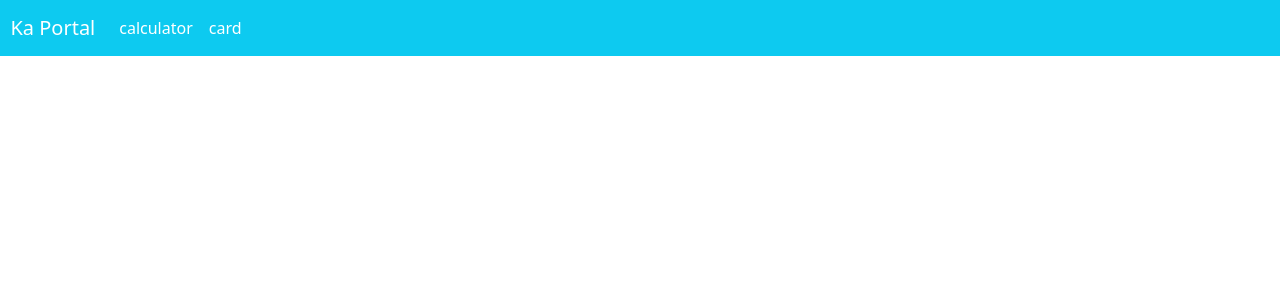
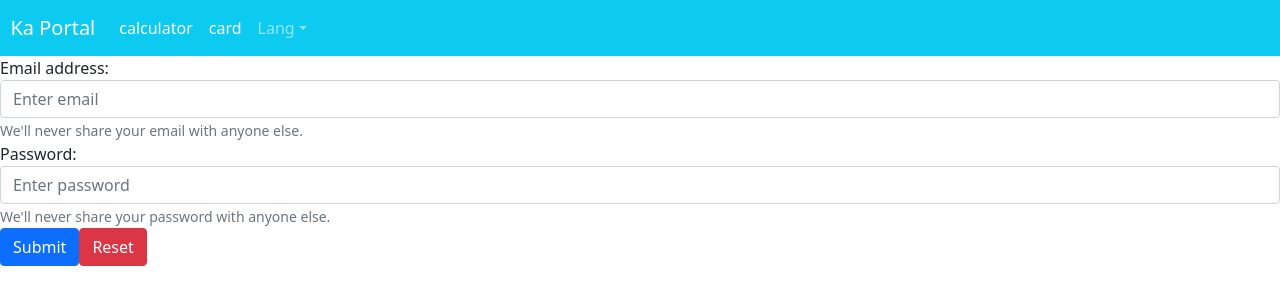
Before and after one commit to kahoau/vue-portal, a Vue app: page /login in a window 1280 px wide. Shown: the top 304 px of the page. Built offline with nearby package versions, Linux system fonts and the light colour scheme.

Commit message:
i18n and login form skeleton

```diff
--- a/package.json
+++ b/package.json
@@ -14,6 +14,7 @@
     "firebase": "^7.24.0",
     "moment": "^2.27.0",
     "vue": "^2.6.11",
+    "vue-i18n": "^8.25.0",
     "vue-router": "^3.2.0",
     "vuex": "^3.4.0"
   },
--- a/src/components/SiteNav.vue
+++ b/src/components/SiteNav.vue
@@ -9,15 +9,15 @@
         <b-nav-item href="#"><b-link to="/cards">card</b-link></b-nav-item>
       </b-navbar-nav>
 
-      <!--
       <b-navbar-nav class="ml-auto">
         <b-nav-item-dropdown text="Lang" right>
-          <b-dropdown-item href="#">EN</b-dropdown-item>
-          <b-dropdown-item href="#">ES</b-dropdown-item>
-          <b-dropdown-item href="#">RU</b-dropdown-item>
-          <b-dropdown-item href="#">FA</b-dropdown-item>
+          <b-dropdown-item href="#" v-for="(lang, i) in langs"
+                           :key="`lang${i}`"
+                           :value="lang"
+                           @click="$i18n.locale = lang">
+            {{ lang }}</b-dropdown-item>
         </b-nav-item-dropdown>
-
+        <!--
         <b-nav-item-dropdown right>
           <template #button-content>
             <em>User</em>
@@ -25,14 +25,18 @@
           <b-dropdown-item href="#">Profile</b-dropdown-item>
           <b-dropdown-item href="#">Sign Out</b-dropdown-item>
         </b-nav-item-dropdown>
+        -->
       </b-navbar-nav>
-      -->
+
     </b-collapse>
   </b-navbar>
 </template>
 
 <script>
 export default {
+  data () {
+    return { langs: ['en', 'tc'] }
+  },
   methods: {
   }
 }
--- /dev/null
+++ b/src/locales/en.json
@@ -0,0 +1,6 @@
+{
+  "calculator": {
+    "title" : "Calculator",
+    "formula" : "Formula"
+  }
+}
--- /dev/null
+++ b/src/locales/i18n.js
@@ -0,0 +1,23 @@
+import Vue from 'vue'
+import VueI18n from 'vue-i18n'
+
+Vue.use(VueI18n)
+
+function loadLocaleMessages() {
+    const locales = require.context('./', true, /[A-Za-z0-9-_,\s]+\.json$/i)
+    const messages = {}
+    locales.keys().forEach(key => {
+        const matched = key.match(/([A-Za-z0-9-_]+)\./i)
+        if (matched && matched.length > 1) {
+            const locale = matched[1]
+            messages[locale] = locales(key)
+        }
+    })
+    return messages
+}
+
+export default new VueI18n({
+    locale: process.env.VUE_APP_I18N_LOCALE || 'en',
+    fallbackLocale: process.env.VUE_APP_I18N_FALLBACK_LOCALE || 'en',
+    messages: loadLocaleMessages()
+})
--- /dev/null
+++ b/src/locales/tc.json
@@ -0,0 +1,6 @@
+{
+  "calculator": {
+    "title" : "計算機",
+    "formula" : "方程式"
+  }
+}
--- a/src/main.js
+++ b/src/main.js
@@ -1,5 +1,6 @@
 import Vue from 'vue'
 import App from './App.vue'
+import i18n from './locales/i18n'
 import router from './router'
 import store from './store'
 import './assets/scss/app.scss'
@@ -14,6 +15,7 @@ import 'bootstrap/dist/css/bootstrap.css'
 import 'bootstrap-vue/dist/bootstrap-vue.css'
 
 let app = new Vue({
+    i18n,
     router,
     store,
     render: h => h(App)
--- a/src/router/index.js
+++ b/src/router/index.js
@@ -1,11 +1,17 @@
 import Vue from 'vue'
 import VueRouter from 'vue-router'
+import Login from '../views/Login.vue'
 import Calculator from '../views/Calculator.vue'
 import Card from '../views/Card.vue'
 
 Vue.use(VueRouter)
 
 const routes = [
+  {
+    path: '/login',
+    name: 'Login',
+    component: Login
+  },
   {
     path: '/',
     name: 'Calculator',
--- a/src/views/Calculator.vue
+++ b/src/views/Calculator.vue
@@ -1,7 +1,7 @@
 <template>
   <section id="calculator">
     <div class="col1">
-      <h2>Calculator</h2>
+      <h2>  <p>{{ $t('calculator.title') }}</p></h2>
         <b-container>
           <b-row>
             <b-col>
@@ -20,7 +20,7 @@
           </b-row>
           <b-row>
             <b-col>
-              <b-jumbotron lead="Formula" text-variant="dark">
+              <b-jumbotron :lead="$t('calculator.formula')" text-variant="dark">
                 <h6>{{ num1 }} {{calculatorSign}} {{ num2 }} = {{answer}}</h6>
               </b-jumbotron>
               <form @submit.prevent>
--- a/src/views/Card.vue
+++ b/src/views/Card.vue
@@ -22,7 +22,7 @@
 </template>
 
 <script>
-  import { mapGetters } from "vuex";
+import { mapGetters } from "vuex";
 
 export default {
   mounted() {
--- /dev/null
+++ b/src/views/Login.vue
@@ -0,0 +1,59 @@
+<template>
+    <div id="login">
+        <b-form @submit="login" @reset="reset">
+            <b-form-group
+                    id="input-group-1"
+                    label="Email address:"
+                    label-for="input-1"
+                    description="We'll never share your email with anyone else."
+            >
+                <b-form-input
+                        id="input-1"
+                        v-model="loginForm.email"
+                        type="email"
+                        placeholder="Enter email"
+                        required
+                ></b-form-input>
+            </b-form-group>
+            <b-form-group
+                    id="input-group-2"
+                    label="Password:"
+                    label-for="input-2"
+                    description="We'll never share your password with anyone else."
+            >
+                <b-form-input
+                        id="input-2"
+                        v-model="loginForm.password"
+                        type="password"
+                        placeholder="Enter password"
+                        required
+                ></b-form-input>
+            </b-form-group>
+            <b-button type="submit" variant="primary">Submit</b-button>
+            <b-button type="reset" variant="danger">Reset</b-button>
+        </b-form>
+    </div>
+</template>
+
+<script>
+    export default {
+        data() {
+            return {
+                loginForm: {
+                    email: '',
+                    password: ''
+                }
+            }
+        },
+        methods: {
+            login() {
+                this.$store.dispatch('login', {
+                    email: this.loginForm.email,
+                    password: this.loginForm.password
+                })
+            },
+            reset() {
+            }
+        }
+    }
+</script>
```
Also changed, not shown: 1 other file (tests, documents, lock files or other folders).
